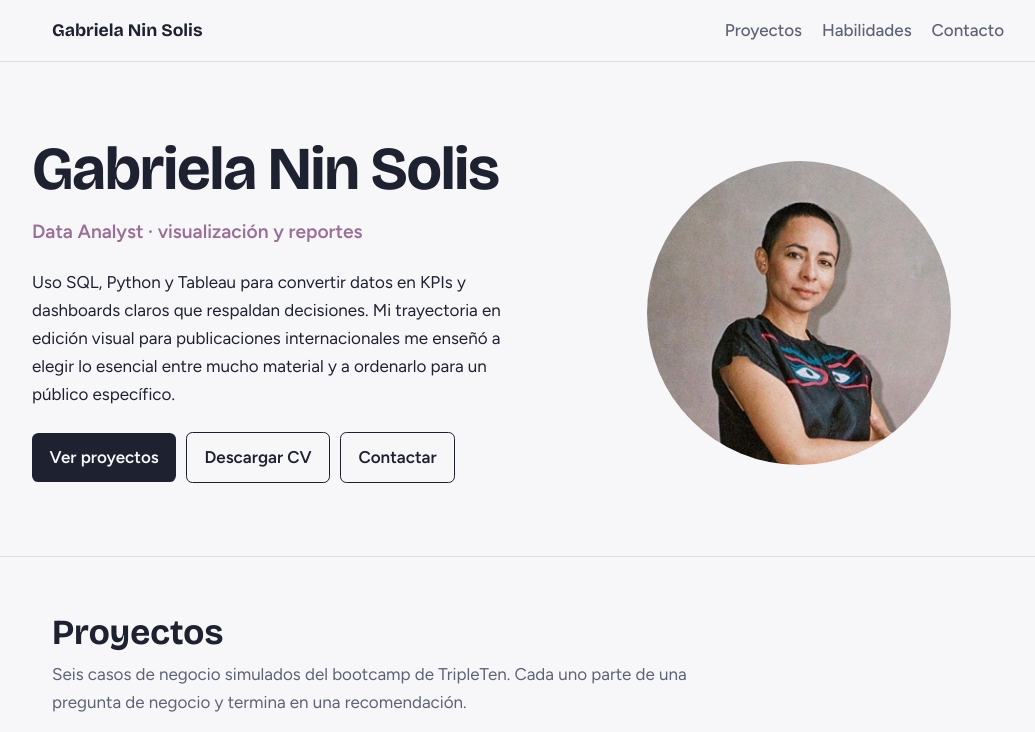
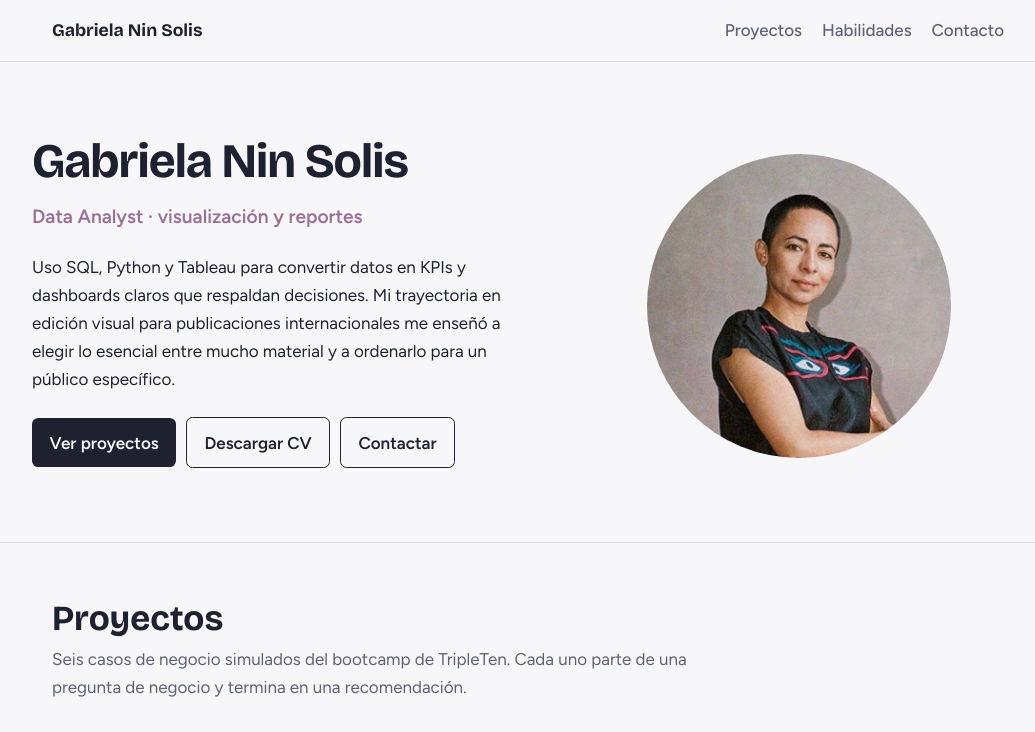
Before and after one commit to gabriela-nin-solis/gabriela-nin-solis.github.io, a plain HTML site: page index.html in a window 1280 px wide. Shown: the top 732 px of the page, without its empty margins (112-1147 px from the left). Drawn offline with nearby package versions, Linux system fonts and the light colour scheme.

Commit message:
Update index.html

```diff
--- a/index.html
+++ b/index.html
@@ -24,7 +24,7 @@ header strong{font-family:'Bricolage Grotesque',sans-serif;font-size:1.1rem}
 nav a{margin-left:1.25rem;text-decoration:none;color:var(--mute);font-weight:500}
 nav a:hover{color:var(--ink)}
 .hero{display:grid;grid-template-columns:1.1fr 1fr;gap:3rem;align-items:center;padding:4.5rem 0 4rem}
-.hero h1{font-size:clamp(2.4rem,5.5vw,3.8rem);font-weight:700;letter-spacing:-.02em}
+.hero h1{font-size:clamp(2rem,4.5vw,3rem);font-weight:700;letter-spacing:-.02em}
 .hero .role{font-size:1.2rem;color:var(--mauve);font-weight:600;margin:.75rem 0 1.25rem}
 .hero p{max-width:34rem;margin:0 0 1.5rem}
 .btns a{display:inline-block;padding:.65rem 1.1rem;border-radius:.4rem;font-weight:600;text-decoration:none;margin:0 .6rem .6rem 0}
```
